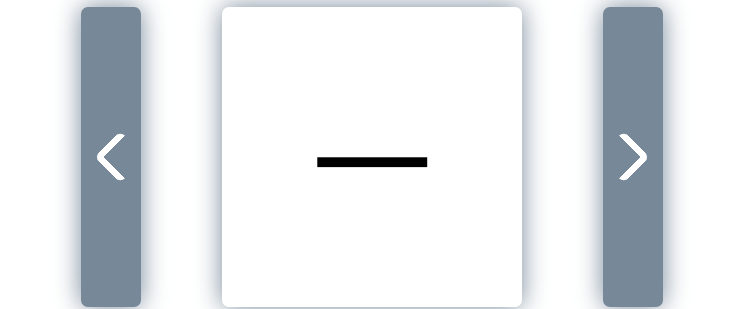
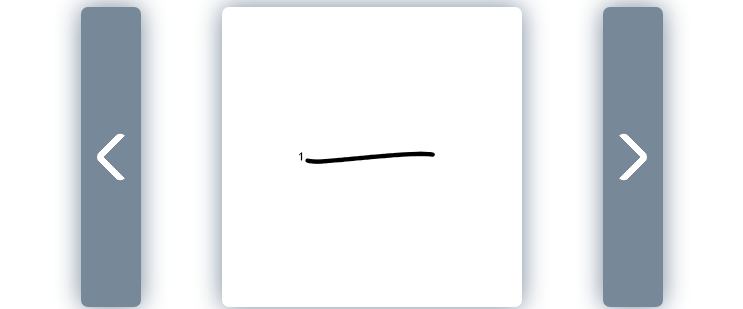
Before and after one commit to midpoint68/genki-i-kanji, a plain HTML site: page index.html in a window 1280 px wide. Both pictures are taken after a click on the button "Show Stroke Order". Shown: the part 161-470 px from the top of the page, without its empty margins (268-1011 px from the left). Drawn offline with Linux system fonts and the light colour scheme; a web font is replaced by a local one.

Commit message:
Added kanji stroke order

```diff
--- a/javascripts/genki_i_kanji.js
+++ b/javascripts/genki_i_kanji.js
@@ -71,7 +71,8 @@ function process_kanji(data, chapter) {
                     "def": attr[2],
                     "stroke": attr[3],
                     "page": attr[4],
-                    "chapter": attr[5]
+                    "chapter": attr[5],
+                    "id": i
                 };
                 dict.push(entry);
             }
@@ -108,7 +109,7 @@ function prev() {
 function show_kanji() {
     action = show_kanji;
     let entry = dict[current];
-    let front = `<span class='jp kanji kanji-large ${(show_stroke ? "kanji-stroke-order" : "")}'>${entry.kanji}</span>`;
+    let front = `<span class='jp kanji kanji-large ${(show_stroke ? "kanji-stroke-order" : "")}'>${(show_stroke ? "<div id='kanji-frame'><img id='kanji-image' style='left: -" + (160.25 * entry.id) + "px;' src='kanji.png'/></div>" : entry.kanji)}</span>`;
     let onkun = "";
     for (let i = 0; i < entry.onkun.length; i++) {
         onkun += entry.onkun[i] + (i < entry.onkun.length - 1 ? ", " : "");
@@ -183,9 +184,10 @@ function check_box(elem) {
 
 function toggle_stroke(elem) {
     show_stroke = !show_stroke;
-    $(".kanji").toggleClass("kanji-stroke-order", show_stroke);
+    //$(".kanji").toggleClass("kanji-stroke-order", show_stroke);
     let html = (show_stroke ? "Hide Stroke Order" : "Show Stroke Order");
     $(elem).html(html);
+    action();
 }
 
 function toggle_information(elem) {
--- a/stylesheets/genki_i_kanji.css
+++ b/stylesheets/genki_i_kanji.css
@@ -141,6 +141,18 @@ td, th{
     margin-bottom: 25px;
 }
 
+#kanji-frame{
+    width: 146px;
+    height: 146px;
+    overflow: hidden;
+}
+
+#kanji-image{
+    height: 146px;
+    float: left;
+    position: relative;
+}
+
 .checkbox-btn {
     border: 1px solid lightslategray;
     background-color: white;
@@ -212,10 +224,6 @@ td, th{
     font-weight: bold;
 }
 
-.kanji-stroke-order {
-    font-family: 'KanjiStrokeOrders_v4.002';
-}
-
 .group {
     display: inline-block;
     width: max-content;
```
Also changed, not shown: kanji.png (added).
